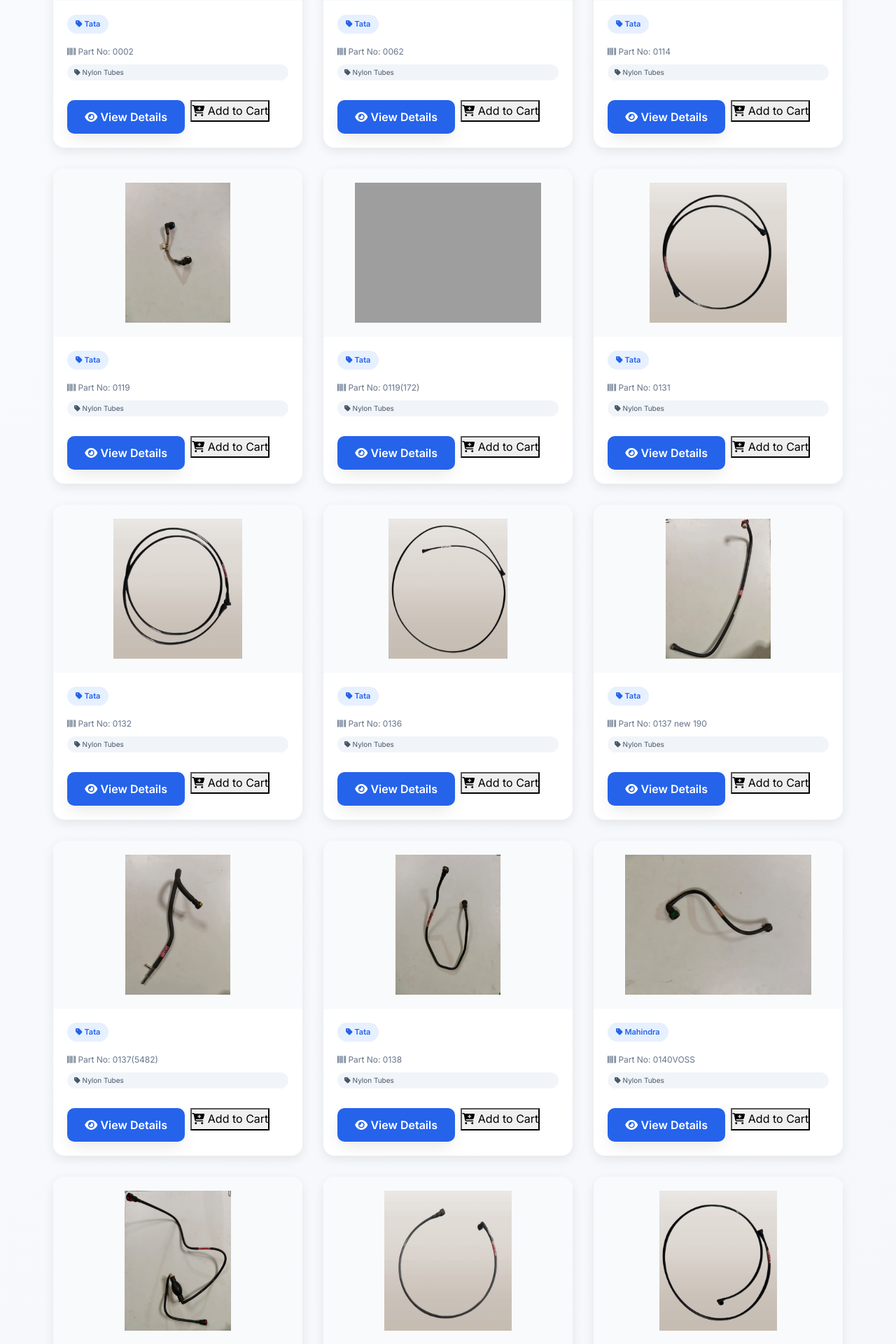
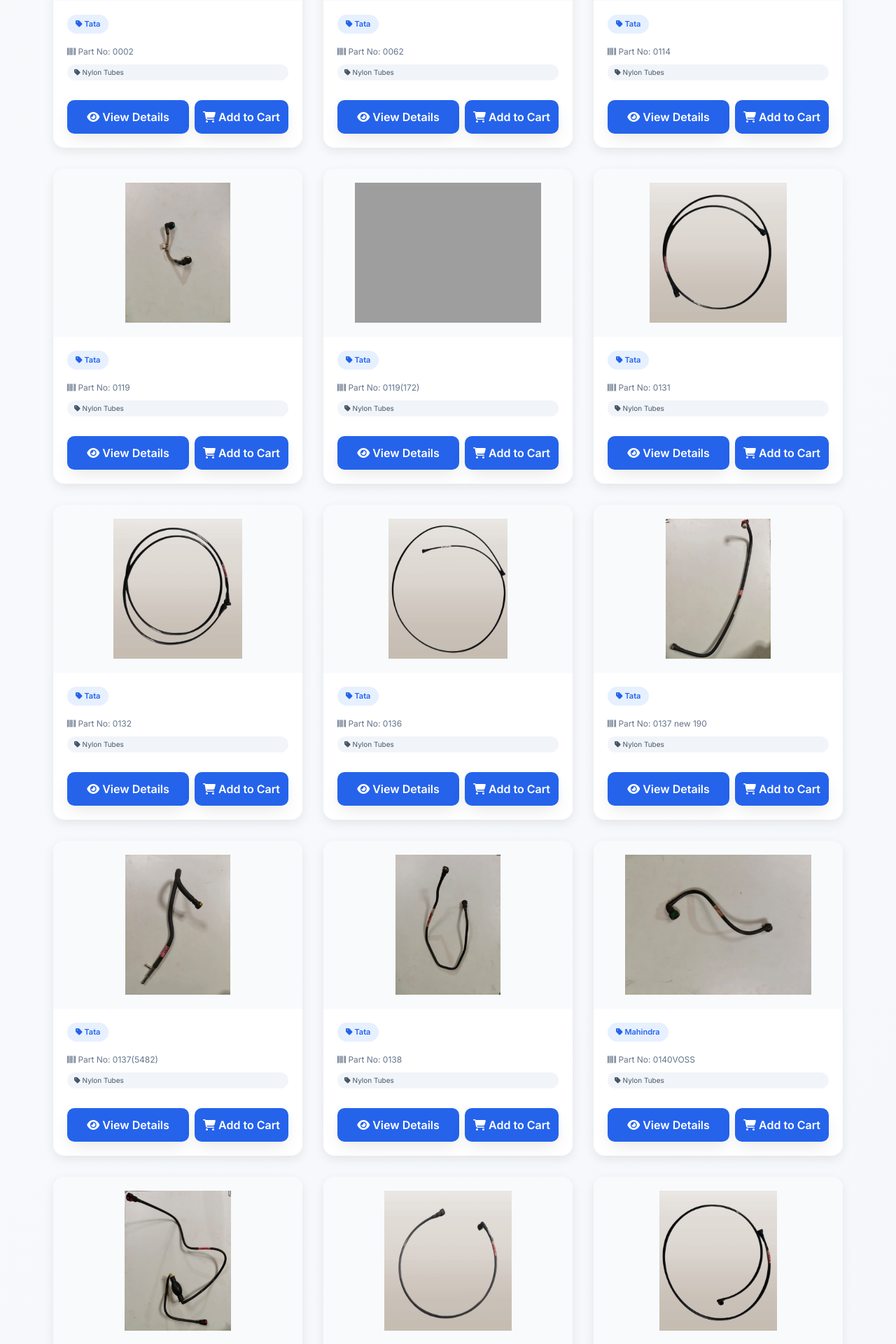
Before and after one commit to AnushkaSaundane/fuelpipe-project, a Django app: page /products/ in a window 1280 px wide. Shown: the part 838-2758 px from the top of the page at 70% size. Run offline with Django 5.2, Linux system fonts and the light colour scheme; data comes from the database, SQL or seed files in the repository; grey boxes are pictures that could not be loaded.

Commit message:
function added

```diff
--- a/pipes/templates/pipes/products.html
+++ b/pipes/templates/pipes/products.html
@@ -426,13 +426,11 @@
                             <i class="fas fa-eye"></i> View Details
                         </a>
 
-                        <form action="{% url 'add_to_cart_ajax' product.id %}" method="post" class="flex-fill">
+                        <form action="{% url 'add_to_cart' product.id %}" method="post">
                             {% csrf_token %}
-                            <div class="action-buttons">
-                                <button type="button" class="btn-primary" id="addToCartBtn">
-                                    <i class="fas fa-cart-plus"></i> Add to Cart
-                                </button>
-                            </div>
+                            <button type="submit" class="btn btn-primary w-100">
+                                <i class="fas fa-shopping-cart"></i> Add to Cart
+                            </button>
                         </form>
                     </div>
                 </div>
--- a/pipes/urls.py
+++ b/pipes/urls.py
@@ -18,4 +18,5 @@ urlpatterns = [
     path('get-cart-count/', views.get_cart_count, name='get_cart_count'),
     path('test-email/', views.test_email, name='test_email'),
     path("create-admin/", views.create_admin),
+    path('add-to-cart/<int:product_id>/', views.add_to_cart, name='add_to_cart'),
 ]
--- a/pipes/views.py
+++ b/pipes/views.py
@@ -521,3 +521,35 @@ def create_admin(request):
         return HttpResponse("Admin created")
 
     return HttpResponse("Admin already exists")
+
+from django.shortcuts import redirect, get_object_or_404
+from django.contrib import messages
+
+def add_to_cart(request, product_id):
+    product = get_object_or_404(Product, id=product_id)
+
+    cart_id = request.session.get('cart_id')
+
+    if cart_id:
+        try:
+            cart = Cart.objects.get(id=cart_id)
+        except Cart.DoesNotExist:
+            cart = Cart.objects.create()
+            request.session['cart_id'] = cart.id
+    else:
+        cart = Cart.objects.create()
+        request.session['cart_id'] = cart.id
+
+    cart_item, created = CartItem.objects.get_or_create(
+        cart=cart,
+        product=product,
+        defaults={'quantity': 1}
+    )
+
+    if not created:
+        cart_item.quantity += 1
+        cart_item.save()
+
+    messages.success(request, f"{product.name} added to cart!")
+
+    return redirect('products')
```
